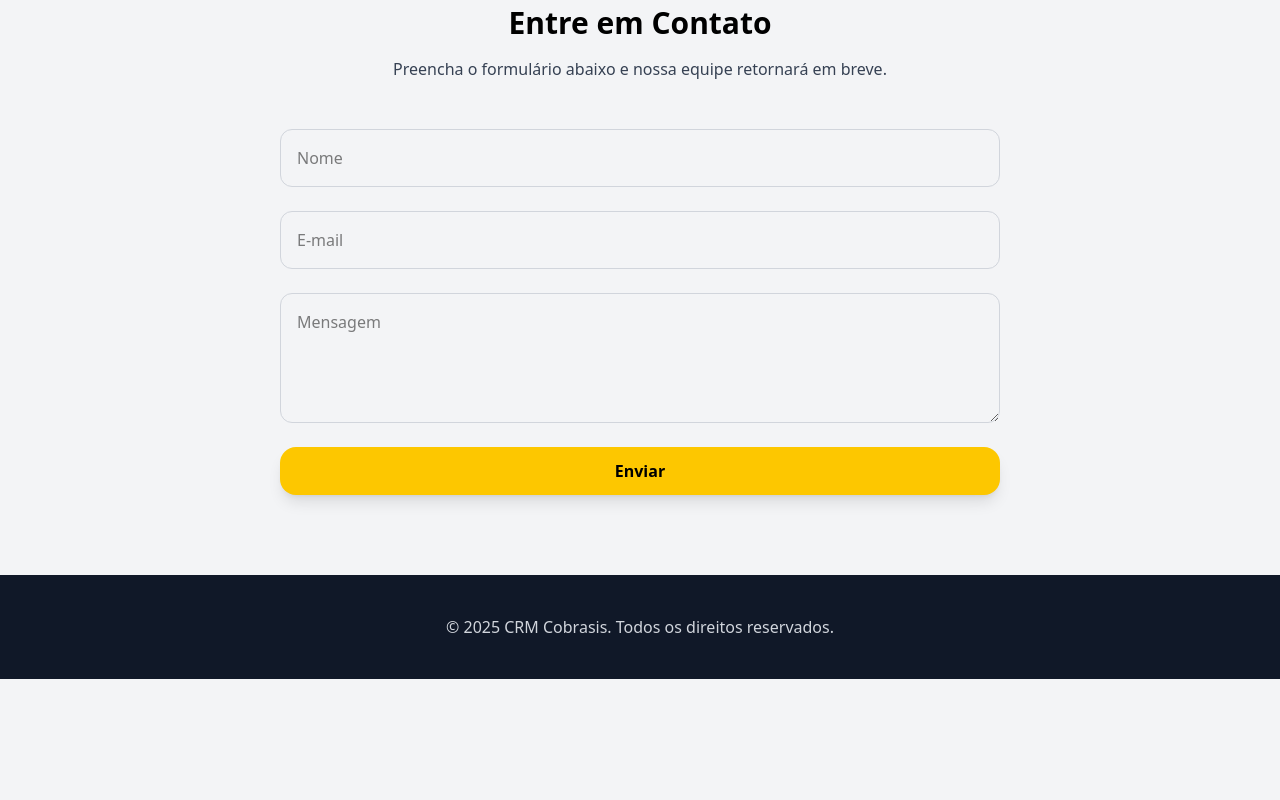
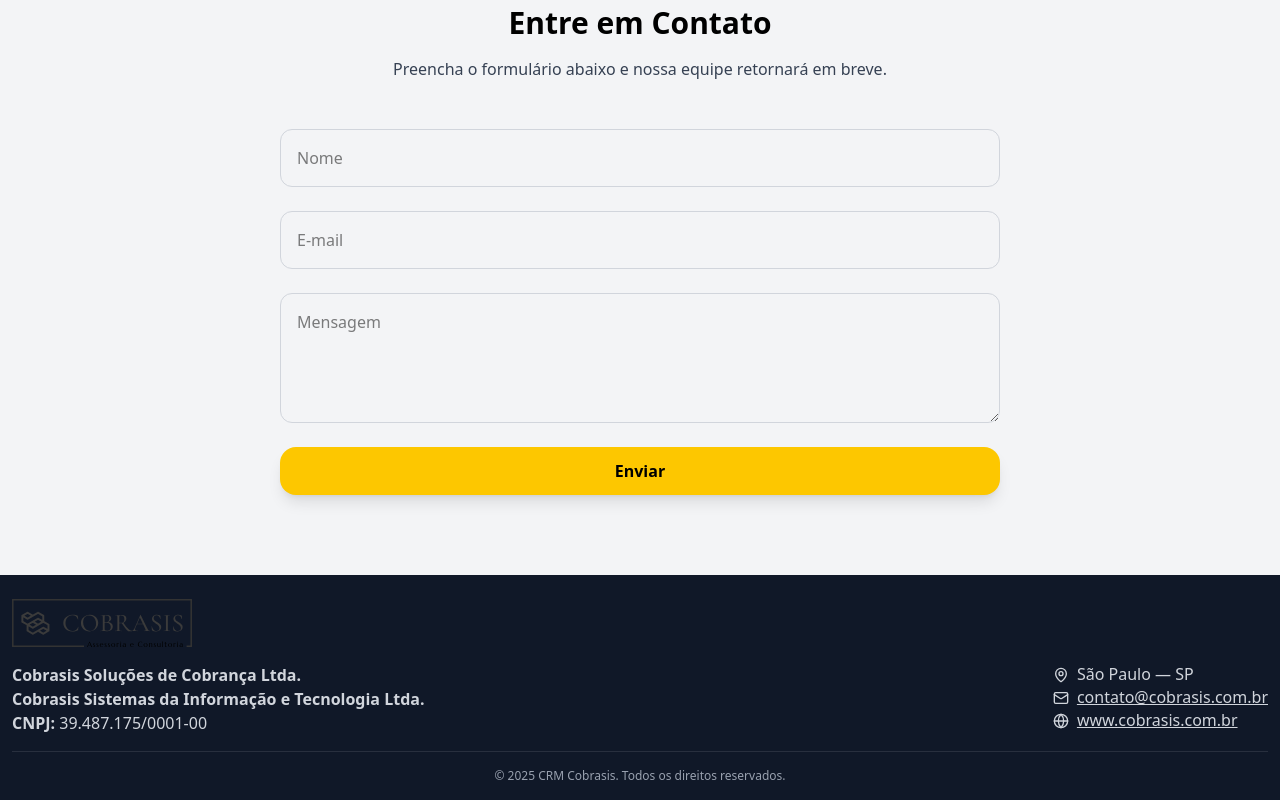
Before and after one commit to andersencypriano/Site-Cobrasis, a Next.js app: page / in a window 1280 px wide. Shown: the part 4926-5726 px from the top of the page. Before the commit the page ends 5605 px from the top, so only its background shows below. Built offline with nearby package versions, Linux system fonts and the light colour scheme.

Commit message:
feat: add footer

```diff
--- a/src/components/layout/Footer.tsx
+++ b/src/components/layout/Footer.tsx
@@ -1,9 +1,43 @@
+import { MapPin, Mail, Globe } from 'lucide-react'
+import Logo from '../common/Logo'
+
 export default function Footer() {
   return (
     <>
       {/* Rodapé */}
-            <footer className="py-10 bg-gray-900 text-gray-300 text-center">
-                <p>© 2025 CRM Cobrasis. Todos os direitos reservados.</p>
+      <footer className="bg-gray-900 text-gray-300">
+        <div className="pt-6 px-3 container mx-auto">
+          <Logo />
+          <div className="mt-4 gap-3 grid mb-4 md:justify-between md:grid-cols-2">
+            <div className="">
+              <div className="">
+                <h2 className='text-[.9rem] md:text-[1rem] font-bold'>Cobrasis Soluções de Cobrança Ltda.</h2>
+                <p className='text-[.9rem] md:text-[1rem] font-bold'>Cobrasis Sistemas da Informação e Tecnologia Ltda.</p>
+                <p><span className="text-[.9rem] md:text-[1rem] font-bold">CNPJ:</span> 39.487.175/0001-00</p>
+              </div>
+            </div>
+
+            <div className="">
+              <ul className="grid md:justify-end">
+                <li className="flex items-center text-sm">
+                  <MapPin className="w-4 h-4 mr-2" />
+                  <span className='md:text-[1rem]'>São Paulo — SP</span>
+                </li>
+                <li className="flex items-center text-sm">
+                  <Mail className="w-4 h-4 mr-2" />
+                  <a href="mailto:contato@cobrasis.com.br" className="underline md:text-[1rem] hover:text-white">contato@cobrasis.com.br</a>
+                </li>
+                <li className="flex items-center text-sm">
+                  <Globe className="w-4 h-4 mr-2" />
+                  <a href="https://www.cobrasis.com.br" target="_blank" rel="noopener noreferrer" className="underline md:text-[1rem] hover:text-white">www.cobrasis.com.br</a>
+                </li>
+              </ul>
+            </div>
+          </div>
+          <div className="py-4 border-t border-white/10">
+            <p className="text-xs text-center text-gray-400">© 2025 CRM Cobrasis. Todos os direitos reservados.</p>
+          </div>
+        </div>
       </footer>
     </>
   )
```
Lines whose indentation alone changed are shown as unchanged.
